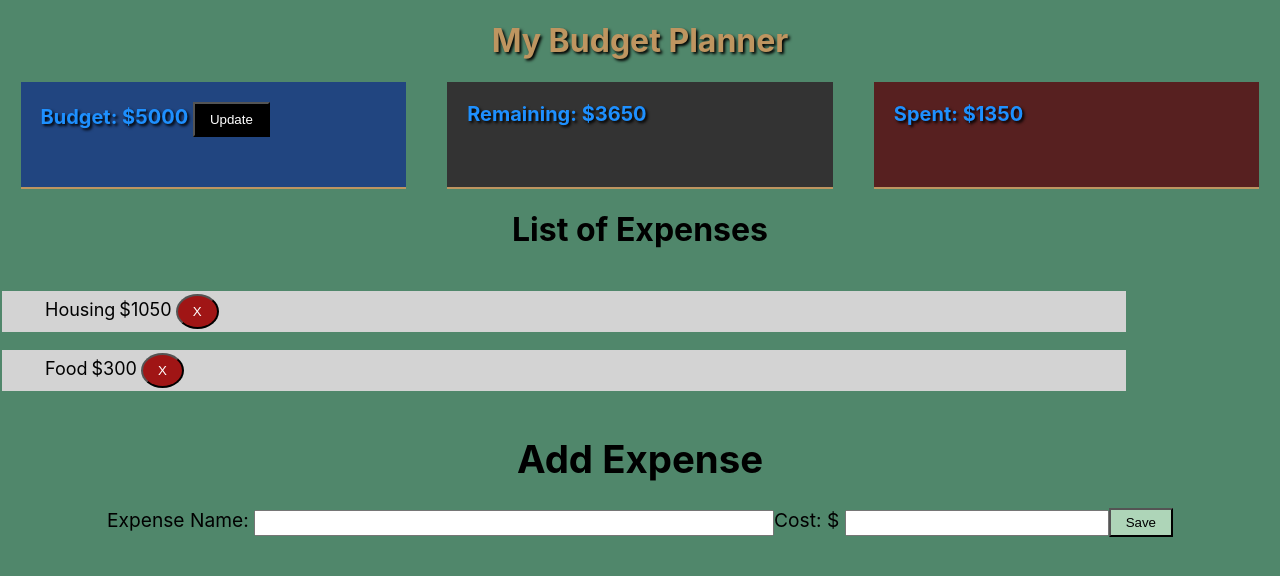
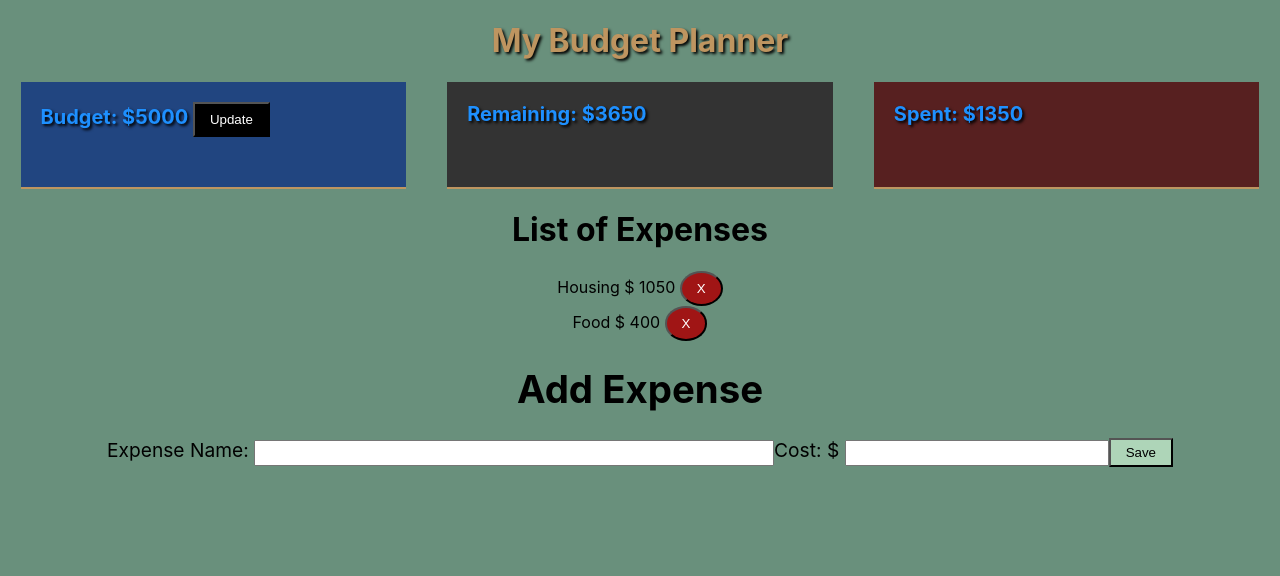
Before and after one commit to lynnameenrollins/budget_with_React, a React (Create React App) app: page / in a window 1280 px wide. Shown: the top 576 px of the page. Built offline with nearby package versions, Linux system fonts and the light colour scheme.

Commit message:
almost fixed remove item!

```diff
--- a/package.json
+++ b/package.json
@@ -7,6 +7,7 @@
     "@testing-library/react": "^12.1.4",
     "@testing-library/user-event": "^13.5.0",
     "react": "^18.0.0",
+    "react-bootstrap": "^2.2.2",
     "react-dom": "^18.0.0",
     "react-redux": "^7.2.7",
     "react-router-dom": "^6.2.2",
--- a/src/AddExpense.js
+++ b/src/AddExpense.js
@@ -1,20 +1,19 @@
 import React from 'react';
-import {useDispatch} from 'react-redux'
-
-
-
+import {useDispatch, useSelector} from 'react-redux'
 
 
 function AddExpense(props) {
     let dispatch = useDispatch();
-
+    const expense = useSelector(state => state.expense)
+    let id = expense.length; //Defaulted with 2 items in the list
     const Add = (e) =>{
         let name = document.getElementById('ExpName').value
         let amt = document.getElementById('ExpCost').value
-        let cost = {name, amt}
-        console.log('Cost_name ', name)
-        console.log('Cost_amt ', amt)
-        console.log(cost)
+        id = ++id;
+        let cost = {id, name, amt}
+        // console.log('Cost_name ', name)
+        // console.log('Cost_amt ', amt)
+        // console.log(cost)
         dispatch({
             type:"ADD_EXPENSE",
             payload: cost,
--- a/src/Expenses.js
+++ b/src/Expenses.js
@@ -1,5 +1,6 @@
 import React from 'react';
 import { useSelector, useDispatch } from 'react-redux';
+import ListGroup from 'react-bootstrap/ListGroup'
 
 
 
@@ -10,23 +11,22 @@ function Expenses(props) {
     console.log('Expense Item [',i,']: ' , expense[i])
     }
 
-
     let dispatch = useDispatch();
 
-    const RemoveExpense = (e) =>{
+    const RemoveExpense = (id) =>{
 
         //hard coded for testing
         console.log("----Remove Expense Function----")
-        let name = expense[0].name
-        let amt = expense[0].amt
-        let test = document.getElementById("expense_name")
-        let value = test.value
-        console.log('----TEST-----', test, "Value", value)
 
+
+        let value = id-1;
+        console.log('----TEST-----', value)
+        let name = expense[value].name;
+        let amt = expense[value].amt;
         let cost = {name, amt}
-        console.log('Cost_name ', name)
-        console.log('Cost_amt ', amt)
-        console.log('payload: cost: ', cost)
+        // console.log('Cost_name ', name)
+        // console.log('Cost_amt ', amt)
+        console.log('payload: ', cost)
         dispatch({
             type:"REMOVE_EXPENSE",
             payload: cost,
@@ -41,14 +41,24 @@ function Expenses(props) {
             <h1>List of Expenses</h1>
 
             <div className="expense-container">
-            <table className = "expense-table">
-                <tr>
+            <div>
+      {expense.map(item => {
+        return (
+          <>
+            <span key = {item.id} id={item.name}>
+              {item.name} $ {item.amt} <button id="rm_exp" className="rm_exp" onClick={()=>RemoveExpense(item.id)}>X</button><br></br></span>
+          </>
+        );
+      })}
+    </div>
+            {/* <table className = "expense-table">
+                <tr id="line">
                 {expense.map(expense =>(<ol id="listed_exp" className = "expense_item" key={expense}>
                 <td id = "expense_name">{expense.name}  </td>
                 <td id= "expense_cost">${expense.amt} </td>
                 <td><button id="rm_exp" className="rm_exp" onClick={RemoveExpense}>X</button></td></ol>))}
                 </tr>
-            </table>
+            </table>    */}
 
 
             </div>
--- a/src/index.css
+++ b/src/index.css
@@ -7,7 +7,7 @@ body {
   -moz-osx-font-smoothing: grayscale;
   color: rgb(190, 149, 96);
   text-shadow:  2px 2px 3px black;;
-  background-color: rgb(80, 135, 107);
+  background-color: rgb(105, 144, 124);
 }
 
 code {
@@ -92,7 +92,8 @@ div a {
 .rm_exp{
   color:white;
   background-color:rgb(160, 21, 21);
-  justify-content: left;
+  /* position: absolute;
+  right: 0; */
   padding: 8px 15px;
   border-radius: 50%;
 }
@@ -101,6 +102,12 @@ div a {
   text-shadow: none;
 }
 
+#expense_name{
+  color: rebeccapurple
+}
+#expsense_cost{
+
+}
 .AddExpense{
   color:black;
   text-shadow: none;
--- a/src/reducers/BudgetReducer.js
+++ b/src/reducers/BudgetReducer.js
@@ -1,6 +1,6 @@
 const initalState = {
     budget: 5000,
-    expense:[{name:'Housing', amt:'1050'}, {name:'Food', amt:'300'}],
+    expense:[{id: 1, name:'Housing', amt:'1050'},{id: 2, name:'Food', amt:'400'}],
     spent: 1350,
 
 }
@@ -9,34 +9,34 @@ const BudgetReducer = (state = initalState, action)=>{
     const newState = { ...state}
     switch (action.type){
         case 'SET_BUDGET':
-            console.log("In Set Budget");
+            // console.log("In Set Budget");
             newState.budget = action.payload;
             return newState;
 
         case 'ADD_EXPENSE':
             console.log("In Budget Reducer AddName", action.payload)
             newState.expense.push(action.payload);
-            console.log(newState.expense.name, newState.expense.amt)
+            // console.log(newState.expense.name, newState.expense.amt)
             return newState;
         case 'ADD_EXPENSE_AMT':
-            console.log("In Budget Reducer Add", action.payload)
+            // console.log("In Budget Reducer Add", action.payload)
             newState.spent = Number(newState.spent) + Number(action.payload);
-            // newState.expense.push(action.payload);
-            console.log(newState.spent)
+
+            // console.log(newState.spent)
             return newState;
 
         case 'REMOVE_EXPENSE':
-            console.log("In REMOVE_EXPENSE")
+            // console.log("In REMOVE_EXPENSE")
             function arrayRemove(arr, value){
                 // console.log('arr', arr)
                 // console.log('value', value)
 
                 return arr.filter(function(ele){
-                    console.log('ele', ele)
+                    // console.log('ele', ele)
                     return ele.name !== value.name;
                 })}
             newState.expense = arrayRemove(newState.expense, action.payload);
-            console.log("Expense List: " , newState.expense)
+            // console.log("Expense List: " , newState.expense)
 
             return newState;
             case 'REMOVE_EXPENSE_AMT':
```
Also changed, not shown: 1 other file (tests, documents, lock files or other folders).
